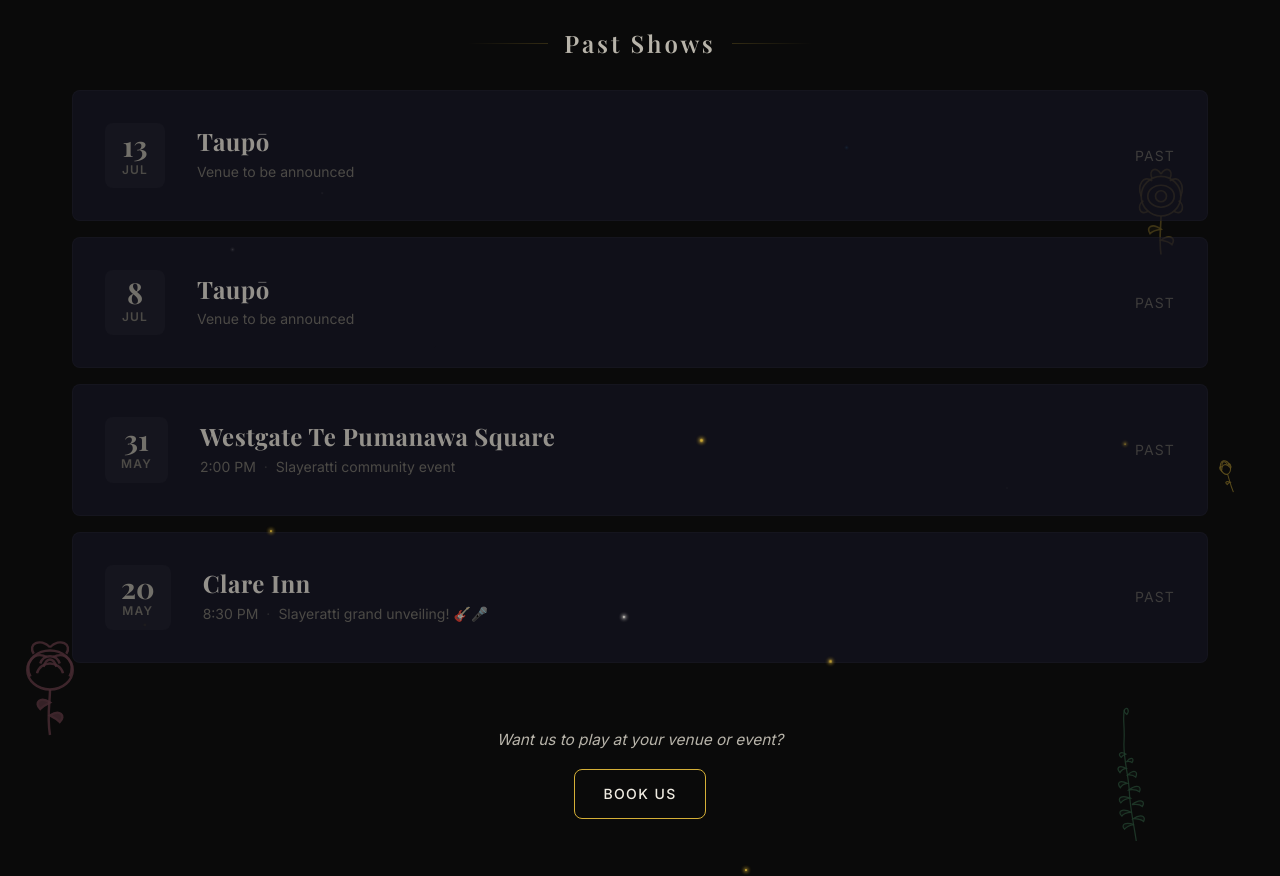
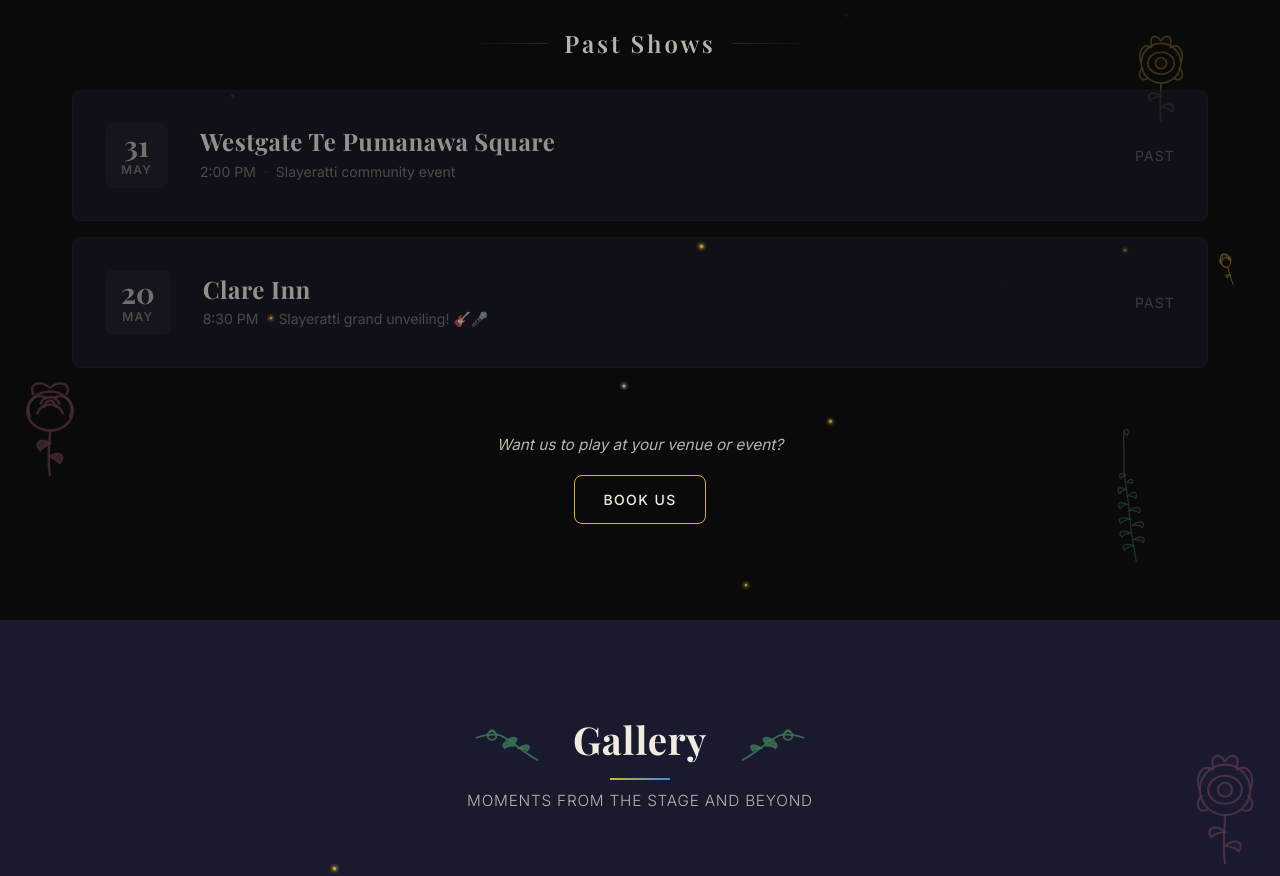
Before and after one commit to redging-very-well/slayeratti-website, an Astro site: page / in a window 1280 px wide. Shown: the part 3500-4376 px from the top of the page. Built offline with nearby package versions, Linux system fonts and the light colour scheme; Astro itself is replaced by a stand-in of ours; a web font is replaced by a local one.

Commit message:
Update Shows.astro

```diff
--- a/src/components/Shows.astro
+++ b/src/components/Shows.astro
@@ -19,19 +19,7 @@ const allShows = [
     description: 'Slayeratti community event',
     time: '2:00 PM',
     status: 'free',
-  },
-  {
-    date: '2026-07-08',
-    venue: 'Taupō',
-    description: 'Venue to be announced',
-    status: 'tba',
-  },
-  {
-    date: '2026-07-13',
-    venue: 'Taupō',
-    description: 'Venue to be announced',
-    status: 'tba',
-  },
+  }
 ];
 
 // Anchor "today" to New Zealand time so shows roll over on the correct local day.
```
